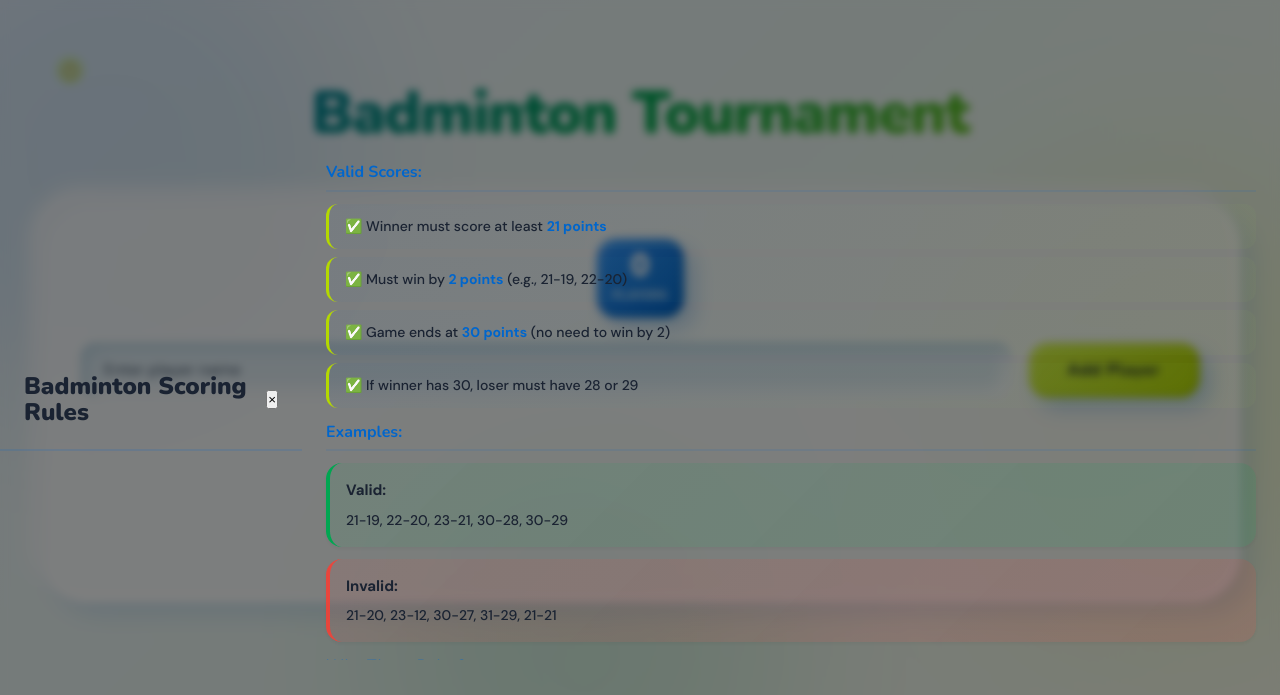
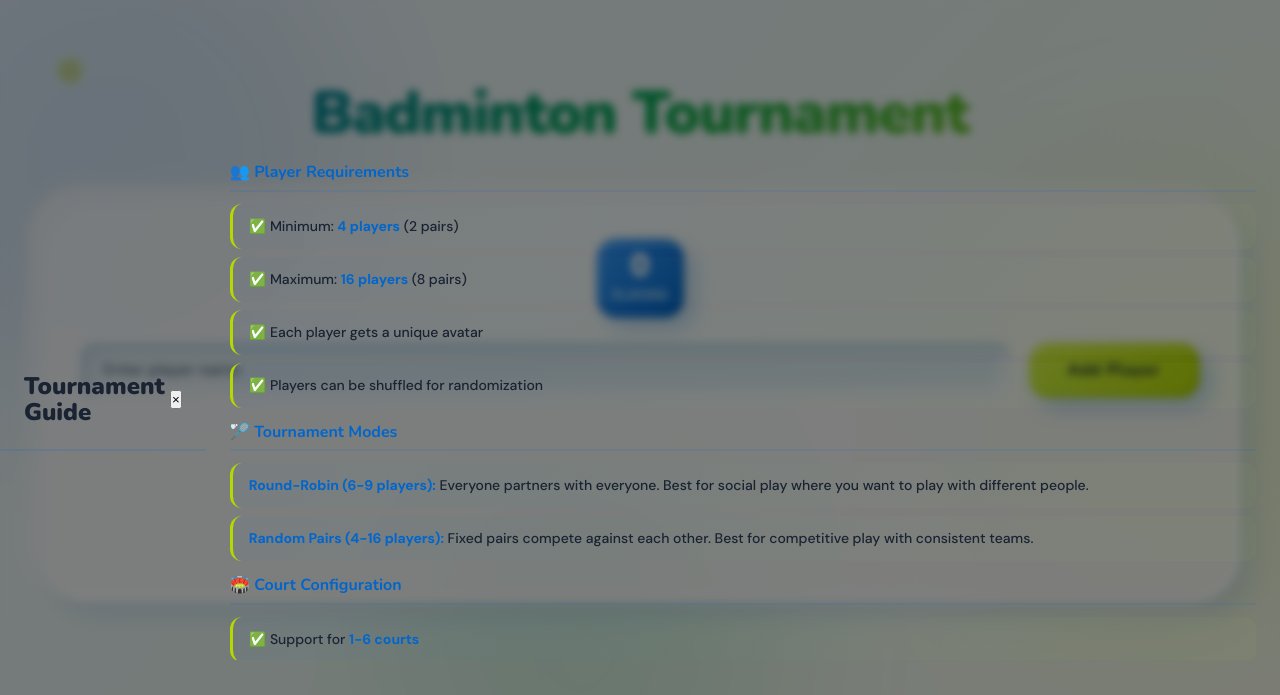
Before and after one commit to phcngyn99/badmintation, a plain HTML site: page index.html in a window 1280 px wide. Both pictures are taken after a click on the button "Scoring Rules". Drawn offline with nearby package versions, Linux system fonts and the light colour scheme.

Commit message:
feat: Expand info modal to comprehensive Tournament Guide
ENHANCED FEATURE:

Changed from 'Scoring Rules' to comprehensive 'Tournament Guide' with complete information.

NEW SECTIONS ADDED:

1. 👥 PLAYER REQUIREMENTS:
   - Minimum: 4 players (2 pairs)
   - Maximum: 16 players (8 pairs)
   - Unique avatars for each player
   - Shuffle option for randomization

2. 🏸 TOURNAMENT MODES:
   - Round-Robin (6-9 players): Everyone partners with everyone
   - Random Pairs (4-16 players): Fixed pairs compete
   - Explains when to use each mode

3. 🏟️ COURT CONFIGURATION:
   - Support for 1-6 courts
   - Random Pairs minimum 2 courts (parallel play)
   - System recommends optimal court count
   - All courts filled at start for efficiency

4. 🎯 SCORING RULES:
   - Winner must score ≥21
   - Must win by 2 points
   - Game ends at 30
   - If 30, loser must be 28 or 29

5. 📊 SCORE EXAMPLES:
   - Valid: 21-19, 22-20, 30-28, etc.
   - Invalid: 21-20, 23-12, 30-27, etc. (with explanations)

6. 💡 WHY THESE RULES:
   - Explanation of official badminton rules
   - Fair play and competitive matches

BENEFITS:
- Complete tournament information in one place
- New users learn everything they need
- Reduces confusion about modes and scoring
- Professional and educational
- Easy to access (yellow ⓘ button)

MODAL TITLE:
- Changed from 'Badminton Scoring Rules' to 'Tournament Guide'
- More comprehensive and accurate

Version: v2024031823

```diff
--- a/index.html
+++ b/index.html
@@ -13,9 +13,9 @@
   <link href="https://fonts.googleapis.com/css2?family=Nunito:wght@700;800;900&family=DM+Sans:wght@400;500;700&display=swap" rel="stylesheet">
 
   <!-- Stylesheets -->
-  <link rel="stylesheet" href="css/design-system.css?v=2024031822">
-  <link rel="stylesheet" href="css/components.css?v=2024031822">
-  <link rel="stylesheet" href="css/animations.css?v=2024031822">
+  <link rel="stylesheet" href="css/design-system.css?v=2024031823">
+  <link rel="stylesheet" href="css/components.css?v=2024031823">
+  <link rel="stylesheet" href="css/animations.css?v=2024031823">
 </head>
 <body>
   <!-- Background Blobs -->
@@ -182,12 +182,34 @@
     <div id="scoringInfoModal" class="modal-backdrop hidden">
       <div class="modal">
         <div class="modal-header">
-          <h2>Badminton Scoring Rules</h2>
+          <h2>Tournament Guide</h2>
           <button id="closeScoringInfo" class="close-modal">×</button>
         </div>
         <div class="modal-body">
           <div class="scoring-rules">
-            <h3>Valid Scores:</h3>
+            <h3>👥 Player Requirements</h3>
+            <ul>
+              <li>✅ Minimum: <strong>4 players</strong> (2 pairs)</li>
+              <li>✅ Maximum: <strong>16 players</strong> (8 pairs)</li>
+              <li>✅ Each player gets a unique avatar</li>
+              <li>✅ Players can be shuffled for randomization</li>
+            </ul>
+
+            <h3>🏸 Tournament Modes</h3>
+            <ul>
+              <li><strong>Round-Robin (6-9 players):</strong> Everyone partners with everyone. Best for social play where you want to play with different people.</li>
+              <li><strong>Random Pairs (4-16 players):</strong> Fixed pairs compete against each other. Best for competitive play with consistent teams.</li>
+            </ul>
+
+            <h3>🏟️ Court Configuration</h3>
+            <ul>
+              <li>✅ Support for <strong>1-6 courts</strong></li>
+              <li>✅ Random Pairs requires minimum <strong>2 courts</strong> for parallel play</li>
+              <li>✅ System recommends optimal court count based on players</li>
+              <li>✅ All courts filled at tournament start for efficiency</li>
+            </ul>
+
+            <h3>🎯 Scoring Rules</h3>
             <ul>
               <li>✅ Winner must score at least <strong>21 points</strong></li>
               <li>✅ Must win by <strong>2 points</strong> (e.g., 21-19, 22-20)</li>
@@ -195,18 +217,18 @@
               <li>✅ If winner has 30, loser must have 28 or 29</li>
             </ul>
 
-            <h3>Examples:</h3>
+            <h3>📊 Score Examples</h3>
             <div class="score-examples">
               <div class="score-example valid">
-                <strong>Valid:</strong> 21-19, 22-20, 23-21, 30-28, 30-29
+                <strong>✅ Valid Scores:</strong> 21-19, 22-20, 23-21, 24-22, 30-28, 30-29
               </div>
               <div class="score-example invalid">
-                <strong>Invalid:</strong> 21-20, 23-12, 30-27, 31-29, 21-21
+                <strong>❌ Invalid Scores:</strong> 21-20 (not win by 2), 23-12 (not win by 2), 30-27 (loser must be 28+), 31-29 (max is 30), 21-21 (no ties)
               </div>
             </div>
 
-            <h3>Why These Rules?</h3>
-            <p>Official badminton rules ensure fair play and prevent quick wins. The 2-point margin requirement (except at 30) means you must clearly outplay your opponent to win.</p>
+            <h3>💡 Why These Rules?</h3>
+            <p>Official badminton rules ensure fair play and prevent quick wins. The 2-point margin requirement (except at 30) means you must clearly outplay your opponent to win. This creates more competitive and exciting matches!</p>
           </div>
         </div>
       </div>
@@ -219,6 +241,6 @@
   </div>
 
   <!-- JavaScript Modules -->
-  <script type="module" src="js/main.js?v=2024031822"></script>
+  <script type="module" src="js/main.js?v=2024031823"></script>
 </body>
 </html>
```
